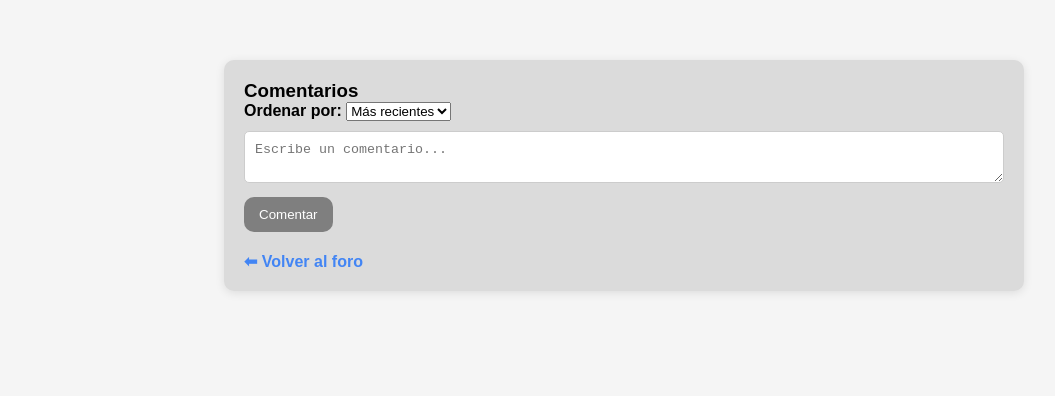
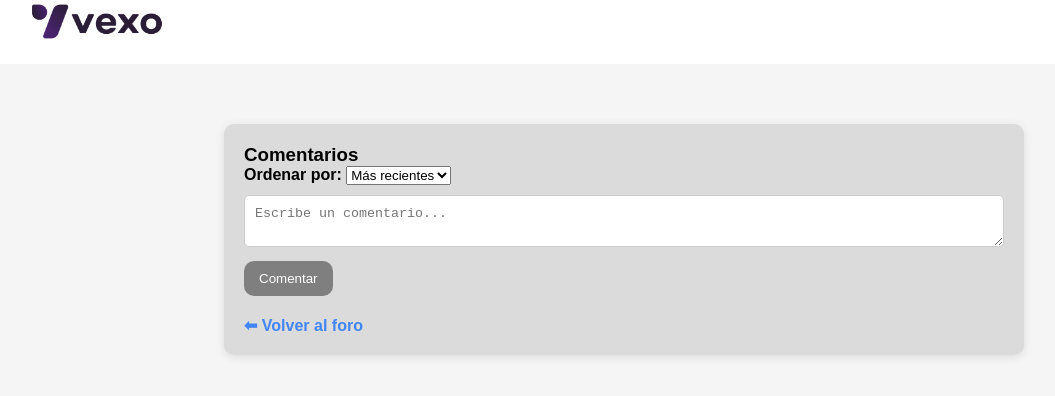
Before and after one commit to hely15/pruebasproyectoiniciogoogle, a plain HTML site: page post.html in a window 1280 px wide. Shown: the whole page, without its empty margins (16-1071 px from the left). Drawn offline with Linux system fonts and the light colour scheme; no server answers.

Commit message:
feat: :sparkles: add html

```diff
--- a/post.html
+++ b/post.html
@@ -111,6 +111,9 @@
 </head>
 
 <body>
+   <header>
+    <img src="Diseño Proyecto Progresivo Pag 1-05.png" alt="">
+  </header>
     <div class="container">
       <div id="post"></div>
 
```
Lines whose indentation alone changed are shown as unchanged.
